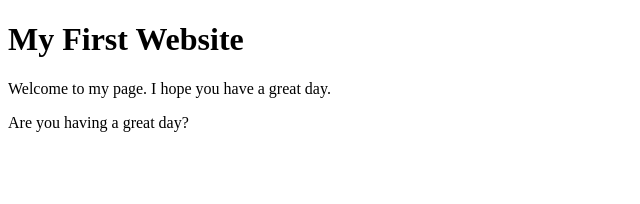
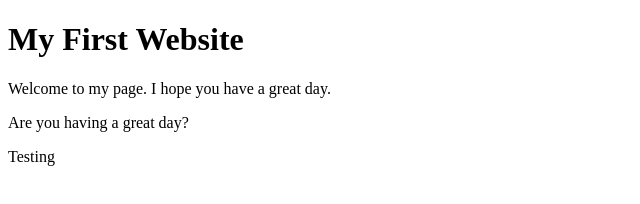
Before and after one commit to gCugasach0a/first-website, a plain HTML site: page index.html in a window 1280 px wide. Shown: the full height of the page, 0-640 px from the left. Drawn offline with Linux system fonts and the light colour scheme.

Commit message:
Testing synching with Glitch

```diff
--- a/index.html
+++ b/index.html
@@ -9,5 +9,7 @@
   <h1>My First Website</h1>
   <p>Welcome to my page. I hope you have a great day.</p>
   <p>Are you having a great day?</p>
+  <p>Testing</p>
+   <!--  -->
 </body>
 </html>
```
